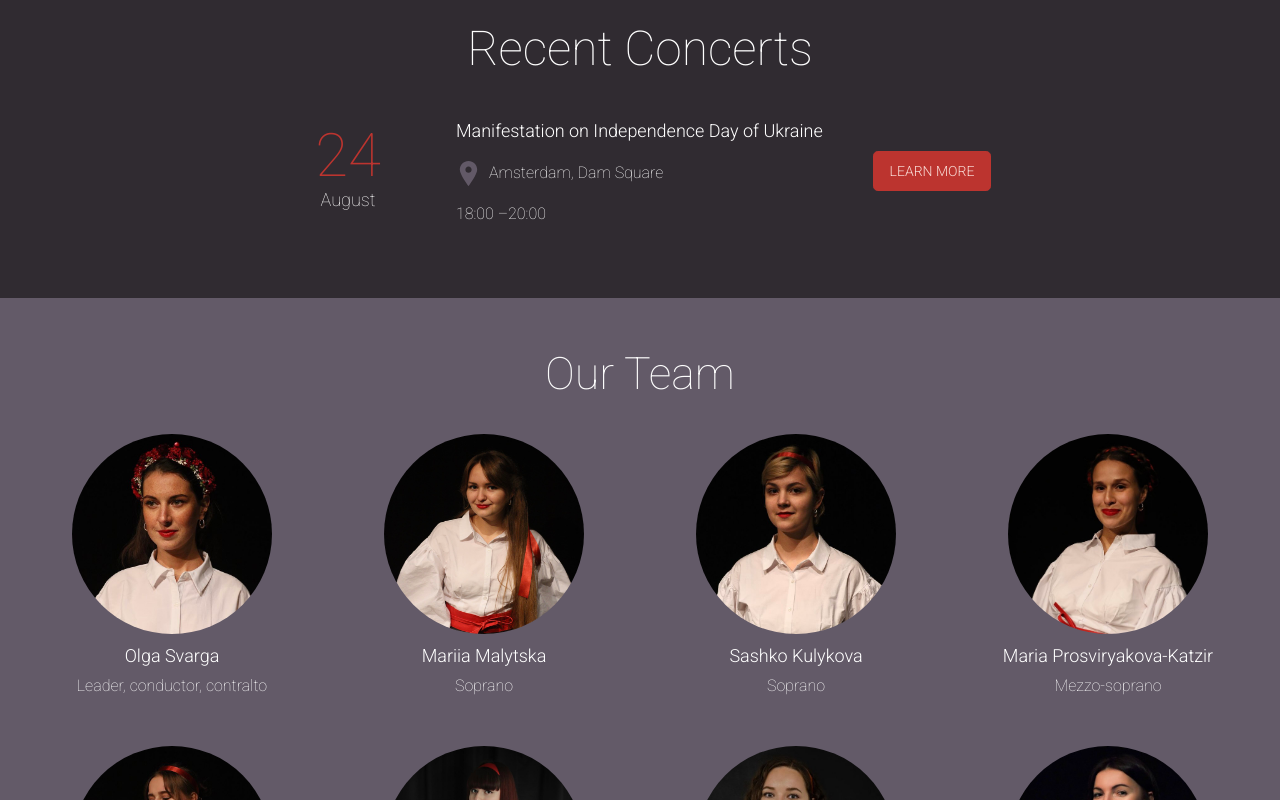
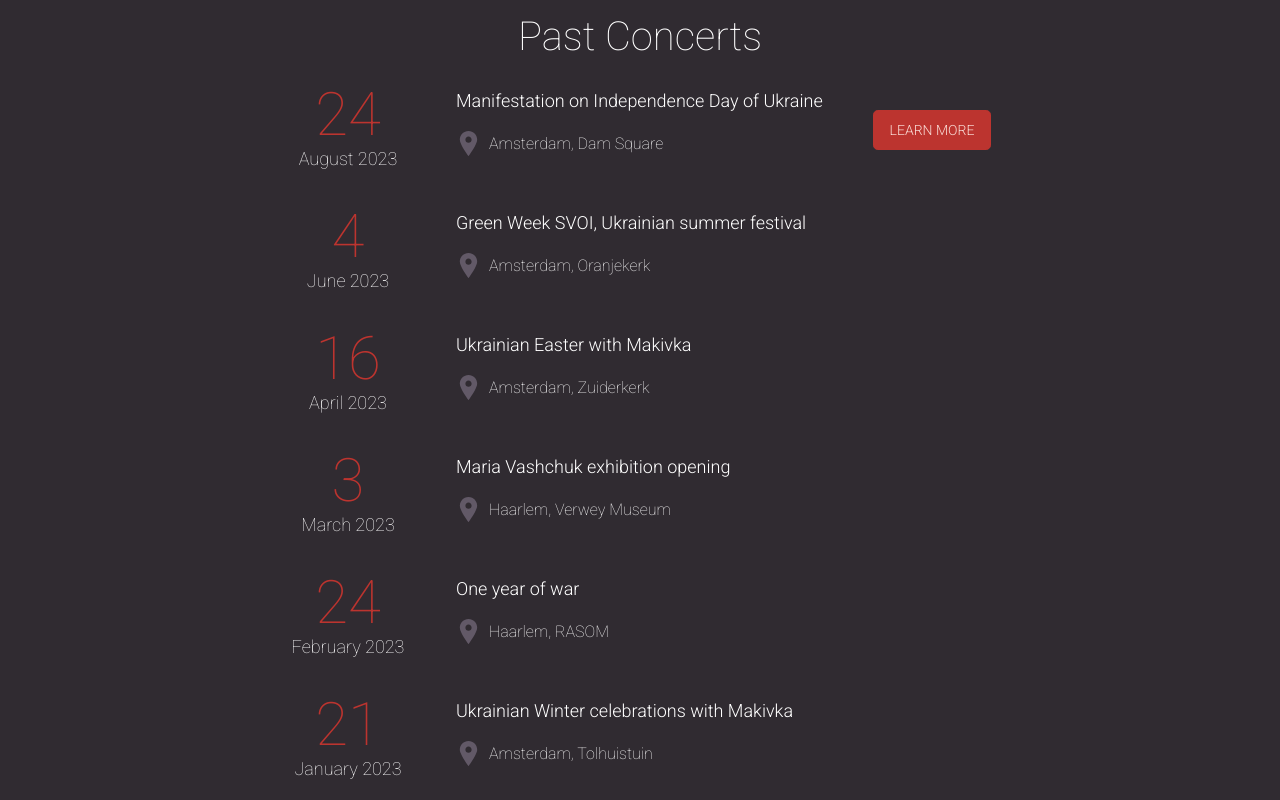
Before and after one commit to lkononenko/makivka-website, a Next.js app: page / in a window 1280 px wide. Shown: the part 1280-2080 px from the top of the page. Built offline with nearby package versions, Linux system fonts and the light colour scheme.

Commit message:
feat: create AgendaItem component and add past concerts

```diff
--- /dev/null
+++ b/src/app/components/AgendaItem/AgendaItem.tsx
@@ -0,0 +1,55 @@
+import Image from 'next/image'
+import React from 'react';
+
+export interface IAgendaItem {
+  date: string;
+  month: string;
+  title: string;
+  location: string;
+  time?: string;
+  infoLink?: string;
+}
+
+export const AgendaItem = ({
+  date,
+  month,
+  title,
+  location,
+  time,
+  infoLink
+}: IAgendaItem): JSX.Element => {
+
+  return (
+    <div className="max-w-screen-md mx-auto flex flex-col sm:flex-row items-center gap-4 justify-between my-8">
+      <div className="text-center font-thin flex sm:flex-col items-end sm:items-center sm:basis-1/4">
+        <span className="text-4xl md:text-6xl text-primary mr-3 sm:mr-0">{ date }</span>
+        <span className="text-2xl md:text-lg text-white mb-[2px]">{ month }</span>
+      </div>
+      <div className="text-white text-center sm:text-left font-thin sm:basis-1/2">
+        <p className="text-lg font-light">{ title }</p>
+        <div className="flex items-center gap-2 mb-2 sm:mb-4 justify-center sm:justify-normal">
+          <Image
+            src={`/icons/location.svg`}
+            alt="Instagram"
+            width="25"
+            height="25"
+          />
+          <span>{ location }</span>
+        </div>
+        {
+          time && <span>{ time }</span>
+        }
+      </div>
+      <div className="sm:basis-1/4">
+        {
+          infoLink &&
+            <a
+              href={ infoLink }
+              className="btn btn-primary h-10 min-h-0"
+              target="_blank"
+            >Learn More</a>
+        }
+      </div>
+    </div>
+  );
+};
--- a/src/app/components/TeamMember/TeamMember.tsx
+++ b/src/app/components/TeamMember/TeamMember.tsx
@@ -1,7 +1,7 @@
 import Image from 'next/image'
 import React from 'react';
 
-export interface ITeamMember {
+export interface TeamItem {
   name: string;
   image: string;
   desc: string;
@@ -13,7 +13,7 @@ export const TeamMember = ({
   name,
   desc,
   instagram
-}: ITeamMember): JSX.Element => {
+}: TeamItem): JSX.Element => {
 
   return (
     <div className="text-center text-white">
--- a/src/app/globals.css
+++ b/src/app/globals.css
@@ -41,6 +41,19 @@ h2 {
     margin: 1rem 0 2rem;
   }
 }
+h3 {
+  font-size: 2rem;
+  line-height: 2.5rem;
+  font-weight: 100;
+  margin: 1rem 0;
+  color: hsl(var(--b1));
+
+  @media (min-width: 640px) {
+    font-size: 2.5rem;
+    line-height: 2rem;
+    margin: 1rem 0 2rem;
+  }
+}
 p {
   margin-bottom: 1rem;
   font-weight: 100;
--- a/src/app/page.tsx
+++ b/src/app/page.tsx
@@ -4,6 +4,7 @@ import { Hero } from './components/Hero/Hero'
 import { AnimatedTitle } from './components/AnimatedTitle/AnimatedTitle'
 import { Section } from './components/Section/Section'
 import { Team } from './partials/Team/Team'
+import { PastConcerts } from './partials/PastConcerts/PastConcerts'
 
 export default function Home() {
   return (
@@ -75,33 +76,8 @@ export default function Home() {
               >Learn More</a>
             </div>
           </div>
-          <h2>Recent Concerts</h2>
-          <div className="max-w-screen-md mx-auto flex flex-col sm:flex-row items-center gap-4 justify-between my-10">
-            <div className="text-center font-thin flex sm:flex-col items-end sm:items-center sm:basis-1/4">
-              <span className="text-4xl md:text-6xl text-primary mr-3 sm:mr-0">24</span>
-              <span className="text-2xl md:text-lg text-white mb-[2px]">August</span>
-            </div>
-            <div className="text-white text-center sm:text-left font-thin sm:basis-1/2">
-              <p className="text-lg font-light">Manifestation on Independence Day of Ukraine</p>
-              <div className="flex items-center gap-2 mb-2 sm:mb-4 justify-center sm:justify-normal">
-                <Image
-                  src={`/icons/location.svg`}
-                  alt="Instagram"
-                  width="25"
-                  height="25"
-                />
-                <span>Amsterdam, Dam Square</span>
-              </div>
-              <span>18:00 –20:00</span>
-            </div>
-            <div className="sm:basis-1/4">
-              <a
-                href="https://www.instagram.com/p/CwAuPXWtUkw/"
-                className="btn btn-primary h-10 min-h-0"
-                target="_blank"
-              >Learn More</a>
-            </div>
-          </div>
+          <h3>Past Concerts</h3>
+          <PastConcerts />
         </Section>
         <Section bgColor="bg-accent" id="team">
           <AnimatedTitle>Our Team</AnimatedTitle>
--- /dev/null
+++ b/src/app/partials/PastConcerts/PastConcerts.tsx
@@ -0,0 +1,83 @@
+import { AgendaItem, IAgendaItem } from '@/app/components/AgendaItem/AgendaItem';
+import React, { FC } from 'react';
+
+const pastConcerts = [
+  {
+    date: '24',
+    month: 'August 2023',
+    title: 'Manifestation on Independence Day of Ukraine',
+    location: 'Amsterdam, Dam Square',
+    infoLink: 'https://www.instagram.com/p/CwAuPXWtUkw/'
+  },
+  {
+    date: '4',
+    month: 'June 2023',
+    title: 'Green Week SVOI, Ukrainian summer festival',
+    location: 'Amsterdam, Oranjekerk',
+  },
+  {
+    date: '16',
+    month: 'April 2023',
+    title: 'Ukrainian Easter with Makivka',
+    location: 'Amsterdam, Zuiderkerk',
+  },
+  {
+    date: '3',
+    month: 'March 2023',
+    title: 'Maria Vashchuk exhibition opening',
+    location: 'Haarlem, Verwey Museum',
+  },
+  {
+    date: '24',
+    month: 'February 2023',
+    title: 'One year of war',
+    location: 'Haarlem, RASOM',
+  },
+  {
+    date: '21',
+    month: 'January 2023',
+    title: 'Ukrainian Winter celebrations with Makivka',
+    location: 'Amsterdam, Tolhuistuin',
+  },
+  {
+    date: '14',
+    month: 'January 2023',
+    title: 'Malanka festival',
+    location: 'Amsterdam, Oranjekerk',
+  },
+  {
+    date: '7',
+    month: 'January 2023',
+    title: 'Ukrainian Christmas, Haarlem4Ukraine',
+    location: 'Haarlem, Kerk van Nazarener',
+  },
+  {
+    date: '26',
+    month: 'December 2022',
+    title: 'Ukrainian New Year',
+    location: 'Amsterdam Central',
+  },
+  {
+    date: '11',
+    month: 'December 2022',
+    title: 'Christmas with SingForUkraine',
+    location: 'Amsterdam, Zuiderkerk',
+  },
+]
+export const PastConcerts: FC = () => {
+  return (
+    <>
+      {pastConcerts.map((concert: IAgendaItem, index: number) => (
+        <AgendaItem
+          key={index}
+          date={concert.date}
+          month={concert.month}
+          title={concert.title}
+          location={concert.location}
+          time={concert.time}
+          infoLink={concert.infoLink ? concert.infoLink : undefined}
+        />
+      ))}
+    </>
+  );
+};
--- a/src/app/partials/Team/Team.tsx
+++ b/src/app/partials/Team/Team.tsx
@@ -1,7 +1,5 @@
-import { TeamMember, ITeamMember } from '@/app/components/TeamMember/TeamMember';
+import { TeamMember, TeamItem } from '@/app/components/TeamMember/TeamMember';
 import React, { FC } from 'react';
-
-
 
 const teamMembers = [
   {
@@ -68,7 +66,7 @@ const teamMembers = [
 export const Team: FC = () => {
   return (
     <div className="grid grid-cols-1 sm:grid-cols-2 md:grid-cols-4 gap-4 md:gap-8">
-      {teamMembers.map((member: ITeamMember, index: number) => (
+      {teamMembers.map((member: TeamItem, index: number) => (
         <TeamMember
           key={index}
           image={member.image}
```
